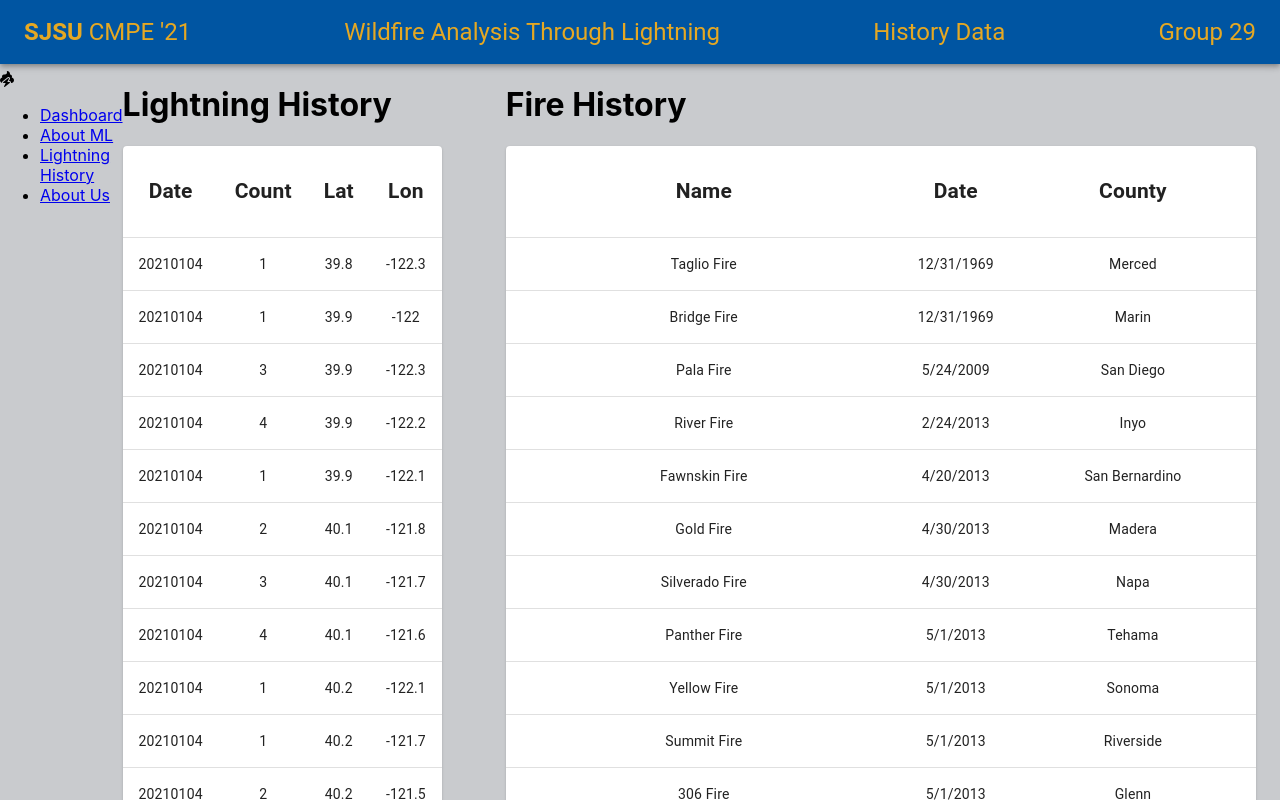
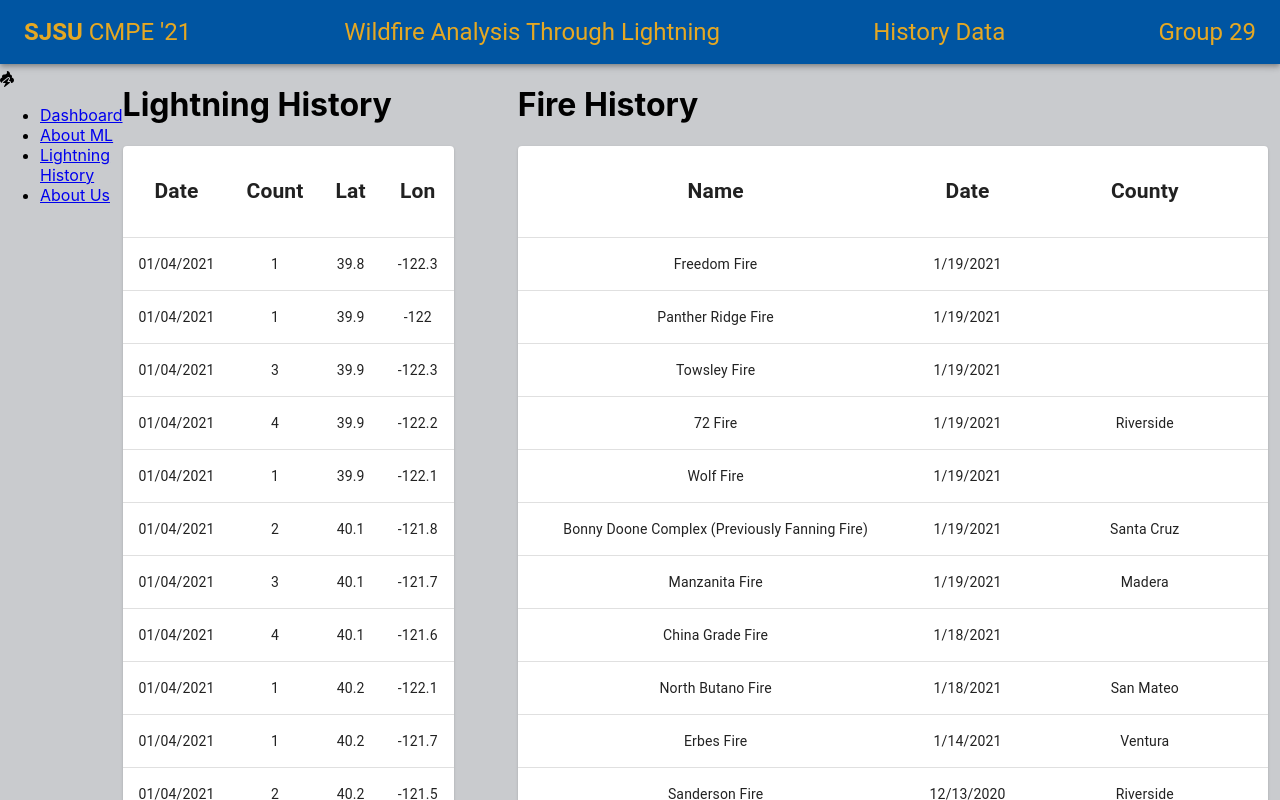
Before and after one commit to SJSU-Wildfire-Prediction/wildfire-frontend, a React (Create React App) app: page /LightningHistory in a window 1280 px wide. Shown: the top 800 px of the page. Built offline with nearby package versions, Linux system fonts and the light colour scheme; no server answers.

Commit message:
lightning history date and fire history reverse

```diff
--- a/src/LightningHistory.jsx
+++ b/src/LightningHistory.jsx
@@ -18,7 +18,15 @@ class LightningHistory extends Component {
     this.state = {
       lightningData : lightningData,
       FireHistory : FireHistory
+    };
+  }
+
+  formatDate(date){
+    if (date.length !== 8) {
+      return
     }
+    // Format of input date is [year][month][day]
+    return (`${date.substring(4, 6)}/${date.substring(6, 8)}/${date.substring(0, 4)}`)
   }
 
 
@@ -63,13 +71,16 @@ class LightningHistory extends Component {
                 </TableHead>
                 <TableBody>
 
-                  {this.state.lightningData.map(function (entry) {
-                    return <TableRow>
-                      <TableCell align="center">{entry.DATE}</TableCell>
+                  {this.state.lightningData.map((entry) => {
+                    return (
+                    <TableRow>
+                      {/* <TableCell align="center">{entry.DATE}</TableCell> */}
+                      <TableCell align="center">{this.formatDate.call(this, String(entry.DATE))}</TableCell>
                       <TableCell align="center">{entry.TOTAL_COUNT}</TableCell>
                       <TableCell align="center">{entry.LAT}</TableCell>
                       <TableCell align="center">{entry.LON}</TableCell>
                     </TableRow>
+                    );
                   })}
                 </TableBody>
               </TableContainer>
@@ -88,12 +99,14 @@ class LightningHistory extends Component {
                 </TableHead>
                 <TableBody>
 
-                  {this.state.FireHistory.map(function (entry) {
-                    return <TableRow>
+                  {this.state.FireHistory.slice(0).reverse().map((entry, idx) => {
+                    return (
+                    <TableRow key={entry, idx}>
                       <TableCell align="center">{entry.incident_name}</TableCell>
                       <TableCell align="center">{entry.incident_dateonly_created}</TableCell>
                       <TableCell align="center">{entry.incident_county}</TableCell>
                     </TableRow>
+                    );
                   })}
                 </TableBody>
               </TableContainer>
```
